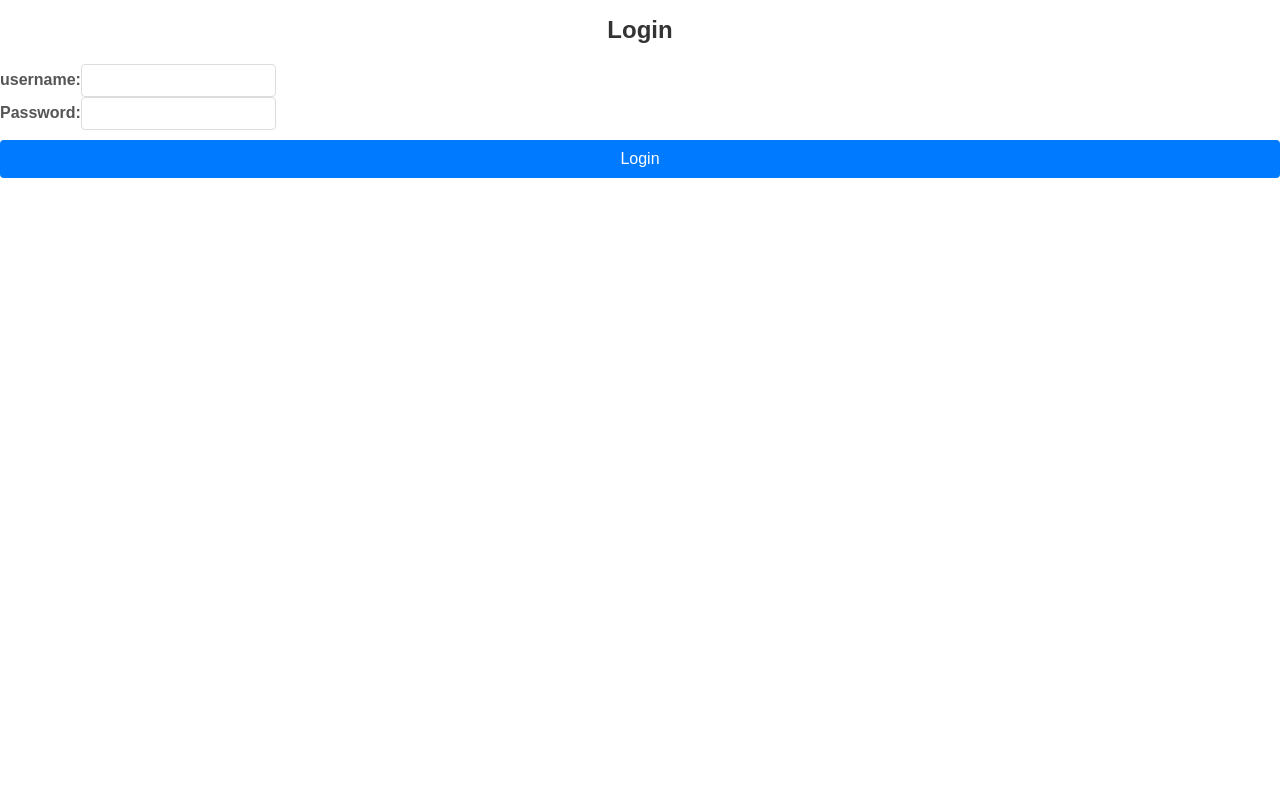
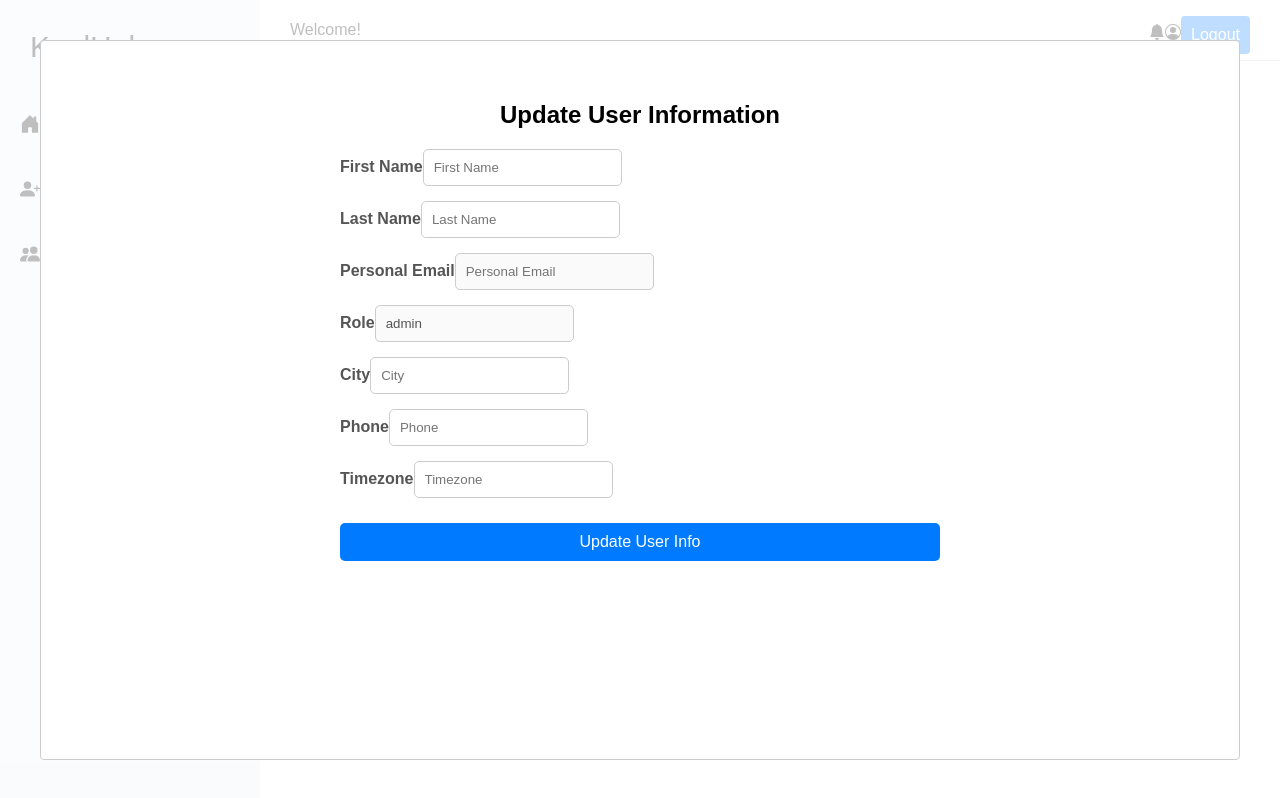
Before and after one commit to lby-rgyyt/keelhub-frontend, a React (Vite) app: page /dashboard in a window 1280 px wide. Before the commit this address led to /login. Built offline with nearby package versions, Linux system fonts and the light colour scheme; no server answers; sample sign-in values are in the browser's storage.

Commit message:
update create-account, login-flow

```diff
--- a/package.json
+++ b/package.json
@@ -15,7 +15,8 @@
     "react-dom": "^18.3.1",
     "react-icons": "^5.2.1",
     "react-modal": "^3.16.1",
-    "react-router-dom": "^6.25.1"
+    "react-router-dom": "^6.25.1",
+    "react-toastify": "^10.0.5"
   },
   "devDependencies": {
     "@types/react": "^18.3.3",
--- a/src/components/CreateAccount.jsx
+++ b/src/components/CreateAccount.jsx
@@ -33,6 +33,7 @@ const CreateAccount = () => {
 
   const handleSubmit = async (e) => {
     e.preventDefault();
+    console.log(formData);
 
     try {
       const token = localStorage.getItem("token");
@@ -46,6 +47,22 @@ const CreateAccount = () => {
           },
         }
       );
+
+      if (formData.role === "volunteer") {
+        const newVolunteer = {
+          volunteer_id: response.data.data.id,
+          skills: [],
+        };
+        const newResponse = await axios.post(
+          "http://localhost:3001/api/volunteers",
+          newVolunteer,
+          {
+            headers: {
+              Authorization: `Bearer ${token}`,
+            },
+          }
+        );
+      }
 
       setSuccess("User created successfully!");
 
--- a/src/components/Profile.jsx
+++ b/src/components/Profile.jsx
@@ -1,13 +1,15 @@
-import React, { useState } from "react";
+import React, { useState, useContext } from "react";
 import UserInfoModal from "./UserInfoModal";
 import VolunteerInfoModal from "./VolunteerInfoModal";
 import "../assets/profile.css";
+import { UserContext } from "../context/UserContext";
 
 const Profile = () => {
   const [isUserModalOpen, setIsUserModalOpen] = useState(false);
   const [isVolunteerModalOpen, setIsVolunteerModalOpen] = useState(false);
   const [message, setMessage] = useState("");
-  const currentUser = JSON.parse(localStorage.getItem("currentUser"));
+
+  const { currentUser } = useContext(UserContext);
 
   const handleUserSave = () => {
     setMessage("User info saved successfully");
@@ -37,10 +39,11 @@ const Profile = () => {
     <div className="profile-container">
       <button onClick={handleOpenUserModal}>Edit Profile</button>
       <UserInfoModal
-        userId={1}
+        userId={currentUser.id}
         isOpen={isUserModalOpen}
+        setIsUserModalOpen={setIsUserModalOpen}
         onRequestClose={handleCloseUserModal}
-        onSave={handleUserSave}
+        isManual={true}
         currentUser={currentUser}
       />
       {currentUser.role === "volunteer" ? (
@@ -49,10 +52,11 @@ const Profile = () => {
             Edit Volunteer Info
           </button>
           <VolunteerInfoModal
-            userId={1}
+            userId={currentUser.id}
             isOpen={isVolunteerModalOpen}
+            setIsVolunteerModalOpen={setIsVolunteerModalOpen}
             onRequestClose={handleCloseVolunteerModal}
-            onSave={handleVolunteerSave}
+            isManual={true}
             currentUser={currentUser}
           />
         </div>
--- a/src/components/UserInfoModal.jsx
+++ b/src/components/UserInfoModal.jsx
@@ -4,15 +4,18 @@ import axios from "axios";
 import "../assets/userInfoModal.css";
 import VolunteerInfoModal from "./VolunteerInfoModal";
 import { UserContext } from "../context/UserContext";
+import { toast } from "react-toastify";
 
 const UserInfoModal = ({
   userId,
   isOpen,
+  setIsUserModalOpen,
   onRequestClose,
-  onSave,
+  isManual,
 }) => {
   const { currentUser, login } = useContext(UserContext);
   const token = localStorage.getItem("token");
+  // console.log("currentUser ", currentUser);
 
   const [userInfo, setUserInfo] = useState({
     first_name: "",
@@ -47,11 +50,19 @@ const UserInfoModal = ({
   const handleSubmit = async (e) => {
     e.preventDefault();
 
-    const confirmation = window.confirm("Are you sure you want to update your information?");
+    const confirmation = window.confirm(
+      "Are you sure you want to update your information?"
+    );
     if (!confirmation) return;
 
     try {
-      const updatedUserInfo = { ...userInfo, hasLoggedIn: true };
+      // const tempHasLoggedIn = currentUser.hasLoggedIn;
+      // let updatedUserInfo = { ...userInfo, hasLoggedIn: true };
+      // if (currentUser.role === "volunteer" && !tempHasLoggedIn) {
+      //   updatedUserInfo = { ...userInfo, hasLoggedIn: false };
+      // }
+
+      let updatedUserInfo = { ...userInfo, hasLoggedIn: true };
 
       const response = await axios.put(
         `http://localhost:3001/api/users/${userId}`,
@@ -63,16 +74,18 @@ const UserInfoModal = ({
         }
       );
 
+      toast.success("User updated successfully");
       console.log("User updated successfully: ", response.data);
 
       // Update the user in the context
-      login(response.data.user, token);
+      // console.log(response.data.user);
+      login(response.data.data, token);
+
+      onRequestClose();
 
       if (currentUser.role === "volunteer" && !currentUser.hasLoggedIn) {
         setShowVolunteerInfo(true);
       }
-
-      onRequestClose();
     } catch (error) {
       console.log("Error updating user info: ", error);
     }
@@ -161,14 +174,27 @@ const UserInfoModal = ({
           </div>
           <button type="submit">Update User Info</button>
         </form>
+        {isManual && (
+          <button
+            onClick={() => {
+              setIsUserModalOpen(false);
+            }}
+          >
+            close
+          </button>
+        )}
+        {/* {showVolunteerInfo && (
+          <VolunteerInfoModal
+            userId={currentUser.id}
+            isOpen={showVolunteerInfo}
+            setIsVolunteerModalOpen={setShowVolunteerInfo}
+            onRequestClose={() => {
+              setShowVolunteerInfo(false);
+            }}
+            isManual={false}
+          />
+        )} */}
       </div>
-      {showVolunteerInfo && (
-        <VolunteerInfoModal
-          userId={currentUser.id}
-          isOpen={true}
-          currentUser={currentUser}
-        />
-      )}
     </Modal>
   );
 };
--- a/src/components/VolunteerInfoModal.jsx
+++ b/src/components/VolunteerInfoModal.jsx
@@ -1,10 +1,18 @@
-import React, { useState, useEffect } from "react";
+import React, { useState, useEffect, useContext } from "react";
 import Modal from "react-modal";
 import "../assets/volunteerInfoModal.css";
 import axios from "axios";
 import { useNavigate } from "react-router-dom";
+import { UserContext } from "../context/UserContext";
 
-const VolunteerInfoModal = ({ userId, isOpen, onRequestClose, currentUser }) => {
+const VolunteerInfoModal = ({
+  userId,
+  isOpen,
+  onRequestClose,
+  isManual,
+  setIsVolunteerModalOpen,
+}) => {
+  const { currentUser } = useContext(UserContext);
   const token = localStorage.getItem("token");
   const navigate = useNavigate();
 
@@ -18,11 +26,14 @@ const VolunteerInfoModal = ({ userId, isOpen, onRequestClose, currentUser }) =>
   useEffect(() => {
     const fetchUser = async () => {
       try {
-        const response = await axios.get(`http://localhost:3001/api/volunteers/${userId}`, {
-          headers: {
-            Authorization: `Bearer ${token}`,
-          },
-        });
+        const response = await axios.get(
+          `http://localhost:3001/api/volunteers/${userId}`,
+          {
+            headers: {
+              Authorization: `Bearer ${token}`,
+            },
+          }
+        );
         const { skills, time_committed_per_week, status } = response.data;
         setVolunteerInfo({ skills, time_committed_per_week, status });
         setIsNewVolunteer(false); // Volunteer exists
@@ -65,39 +76,58 @@ const VolunteerInfoModal = ({ userId, isOpen, onRequestClose, currentUser }) =>
   const handleSubmit = async (e) => {
     e.preventDefault();
 
-    const confirmation = window.confirm("Are you sure you want to update your information?");
+    const confirmation = window.confirm(
+      "Are you sure you want to update your information?"
+    );
     if (!confirmation) return;
+
+    // Update hasLoggedIn status if needed
+    if (!currentUser.hasLoggedIn) {
+      await axios.put(
+        `http://localhost:3001/api/users/${userId}`,
+        { hasLoggedIn: true },
+        {
+          headers: {
+            Authorization: `Bearer ${token}`,
+          },
+        }
+      );
+    }
 
     onRequestClose(); // Close the modal immediately after confirmation
 
     try {
-      if (isNewVolunteer) {
-        // Create new volunteer info
-        await axios.post(`http://localhost:3001/api/volunteers`, { userId, ...volunteerInfo }, {
+      // if (isNewVolunteer) {
+      // Create new volunteer info
+      // await axios.post(`http://localhost:3001/api/volunteers`, { userId, ...volunteerInfo }, {
+      //   headers: {
+      //     Authorization: `Bearer ${token}`,
+      //   },
+      // });
+      // } else {
+      // Update existing volunteer info
+      // await axios.put(
+      //   `http://localhost:3001/api/volunteers/${userId}`,
+      //   volunteerInfo,
+      //   {
+      //     headers: {
+      //       Authorization: `Bearer ${token}`,
+      //     },
+      //   }
+      // );
+      // }
+      const response = await axios.put(
+        `http://localhost:3001/api/volunteers/${userId}`,
+        volunteerInfo,
+        {
           headers: {
             Authorization: `Bearer ${token}`,
           },
-        });
-      } else {
-        // Update existing volunteer info
-        await axios.put(`http://localhost:3001/api/volunteers/${userId}`, volunteerInfo, {
-          headers: {
-            Authorization: `Bearer ${token}`,
-          },
-        });
-      }
+        }
+      );
 
-      // Update hasLoggedIn status if needed
-      if (!currentUser.hasLoggedIn) {
-        await axios.put(`http://localhost:3001/api/users/${userId}`, { hasLoggedIn: true }, {
-          headers: {
-            Authorization: `Bearer ${token}`,
-          },
-        });
-      }
-
-      console.log("Volunteer info updated successfully");
-      navigate("/dashboard");
+      console.log("Volunteer info updated successfully", response.data);
+      // navigate("/dashboard");
     } catch (error) {
       console.log("Error updating volunteer info: ", error);
     }
@@ -167,6 +197,15 @@ const VolunteerInfoModal = ({ userId, isOpen, onRequestClose, currentUser }) =>
           </div>
           <button type="submit">Update Volunteer Info</button>
         </form>
+        {isManual && (
+          <button
+            onClick={() => {
+              setIsVolunteerModalOpen(false);
+            }}
+          >
+            close
+          </button>
+        )}
       </div>
     </Modal>
   );
--- a/src/pages/Dashboard.jsx
+++ b/src/pages/Dashboard.jsx
@@ -9,20 +9,39 @@ import { Navigate } from "react-router-dom";
 import "../assets/Dashboard.css";
 
 const Dashboard = () => {
-  const { currentUser } = useContext(UserContext);
   const [showUserInfoModal, setShowUserInfoModal] = useState(false);
   const [showVolunteerInfoModal, setShowVolunteerInfoModal] = useState(false);
 
+  const [second, setSecond] = useState(false);
+  const [first, setFirst] = useState(false);
+
+  const { currentUser } = useContext(UserContext);
+
+  useEffect(() => {
+    if (currentUser && !currentUser.hasLoggedIn) {
+      alert(
+        "Welcome to Keelworks! Here is some information you need to fill in order to proceed."
+      );
+      setFirst(true);
+      if (currentUser.role === "volunteer") {
+        setSecond(true);
+      }
+    }
+  }, [currentUser]);
+
   // useEffect(() => {
-    // console.log("Dashboard useEffect triggered");
-    // console.log("currentUser: ", currentUser);
+  //   // console.log("Dashboard useEffect triggered");
+  //   // console.log("currentUser: ", currentUser);
 
   //   if (currentUser && !currentUser.hasLoggedIn) {
-  //     alert("Welcome to Keelworks! Here is some information you need to fill in order to proceed.");
+  //     alert(
+  //       "Welcome to Keelworks! Here is some information you need to fill in order to proceed."
+  //     );
   //     setShowUserInfoModal(true);
 
   //     if (currentUser.role === "volunteer") {
   //       setShowVolunteerInfoModal(true);
+  //       setShowUserInfoModal(false);
   //     }
   //   }
   // }, [currentUser]);
@@ -38,23 +57,34 @@ const Dashboard = () => {
       <Content />
 
       {/* Display UserInfoModal if the user is logging in for the first time */}
-      {/* {showUserInfoModal && (
-        <UserInfoModal
-          userId={currentUser.id}
-          isOpen={true}
-          currentUser={currentUser}
-          onClose={() => setShowUserInfoModal(false)}
-        />
-      )} */}
+      {/* <UserInfoModal
+        userId={currentUser.id}
+        isOpen={showUserInfoModal}
+        onRequestClose={() => {
+          setShowUserInfoModal(false);
+        }}
+        // showUserInfoModal={showUserInfoModal}
+        isManual={false}
+      /> */}
 
-      {/* {showVolunteerInfoModal && (
-        <VolunteerInfoModal
-          userId={currentUser.id}
-          isOpen={true}
-          currentUser={currentUser}
-          onClose={() => setShowVolunteerInfoModal(false)}
-        />
-      )} */}
+      <VolunteerInfoModal
+        userId={currentUser.id}
+        isOpen={second}
+        setIsVolunteerModalOpen={setShowVolunteerInfoModal}
+        onRequestClose={() => {
+          setSecond(false);
+        }}
+        isManual={false}
+      />
+      <UserInfoModal
+        userId={currentUser.id}
+        isOpen={first}
+        onRequestClose={() => {
+          setFirst(false);
+        }}
+        // showUserInfoModal={showUserInfoModal}
+        isManual={false}
+      />
     </div>
   );
 };
--- a/src/pages/Login.jsx
+++ b/src/pages/Login.jsx
@@ -4,7 +4,8 @@ import axios from "axios";
 import { UserContext } from "../context/UserContext";
 
 function Login() {
-  const { login } = useContext(UserContext);
+  const { currentUser, updateCurrentUserStatus, login } =
+    useContext(UserContext);
   const [username, setUsername] = useState("");
   const [password, setPassword] = useState("");
   const [error, setError] = useState("");
@@ -33,6 +34,7 @@ function Login() {
 
       setError("");
       login(user, token);
+
       navigate("/dashboard");
     } catch (error) {
       if (error.response && error.response.data) {
```
Also changed, not shown: src/App.jsx (+16 -3 lines), src/components/Header.jsx (+7 -3 lines), src/context/UserContext.jsx (+26 -14 lines), src/main.jsx (+2 -5 lines), 1 other file (tests, documents, lock files or other folders).
